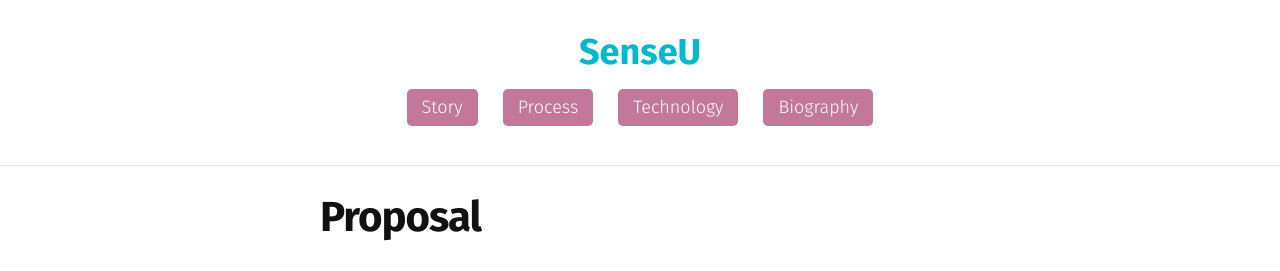
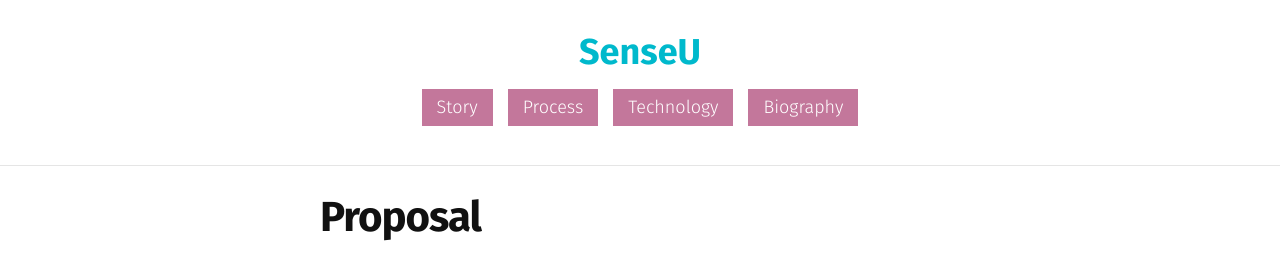
Before and after one commit to cattsmall/thesis-website, a Jekyll site: the page built from proposal.md, in a window 1280 px wide. Shown: the top 271 px of the page. Built offline with Jekyll 4.4.1, drawn with Linux system fonts in a browser that asks for light colours.

Commit message:
Update _layout.scss

```diff
--- a/_sass/_layout.scss
+++ b/_sass/_layout.scss
@@ -34,7 +34,6 @@
         line-height: $base-line-height;
         display:inline-block;
         padding:5px 15px;
-        border-radius: 5px;
         @include transition(all .2s);
         font-weight: 300;
 
@@ -54,7 +53,7 @@
 
         // Gaps between nav items, but not on the first one
         &:not(:first-child) {
-            margin-left: 20px;
+            margin-left: 10px;
         }
 
         @include media-query($on-palm) {
```
